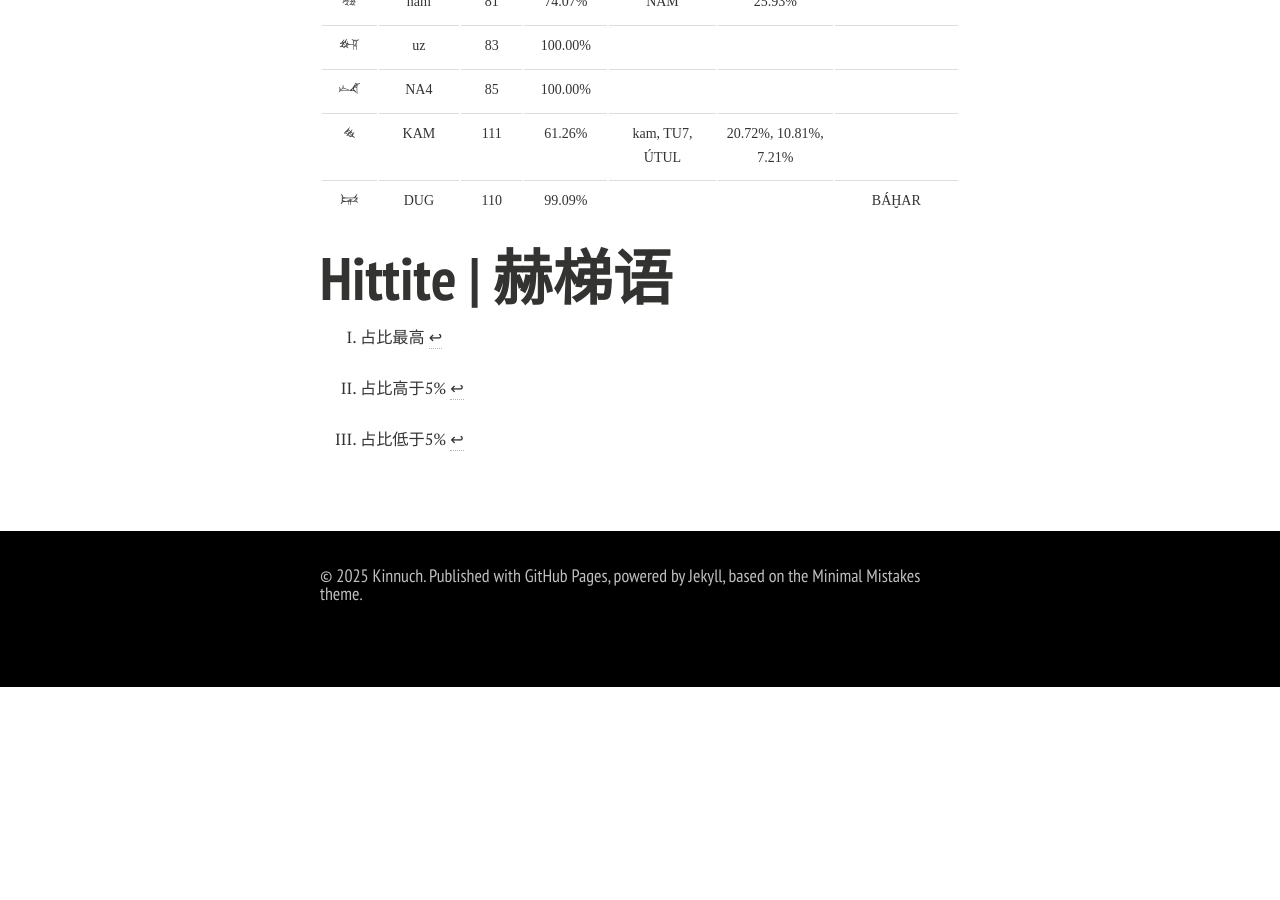
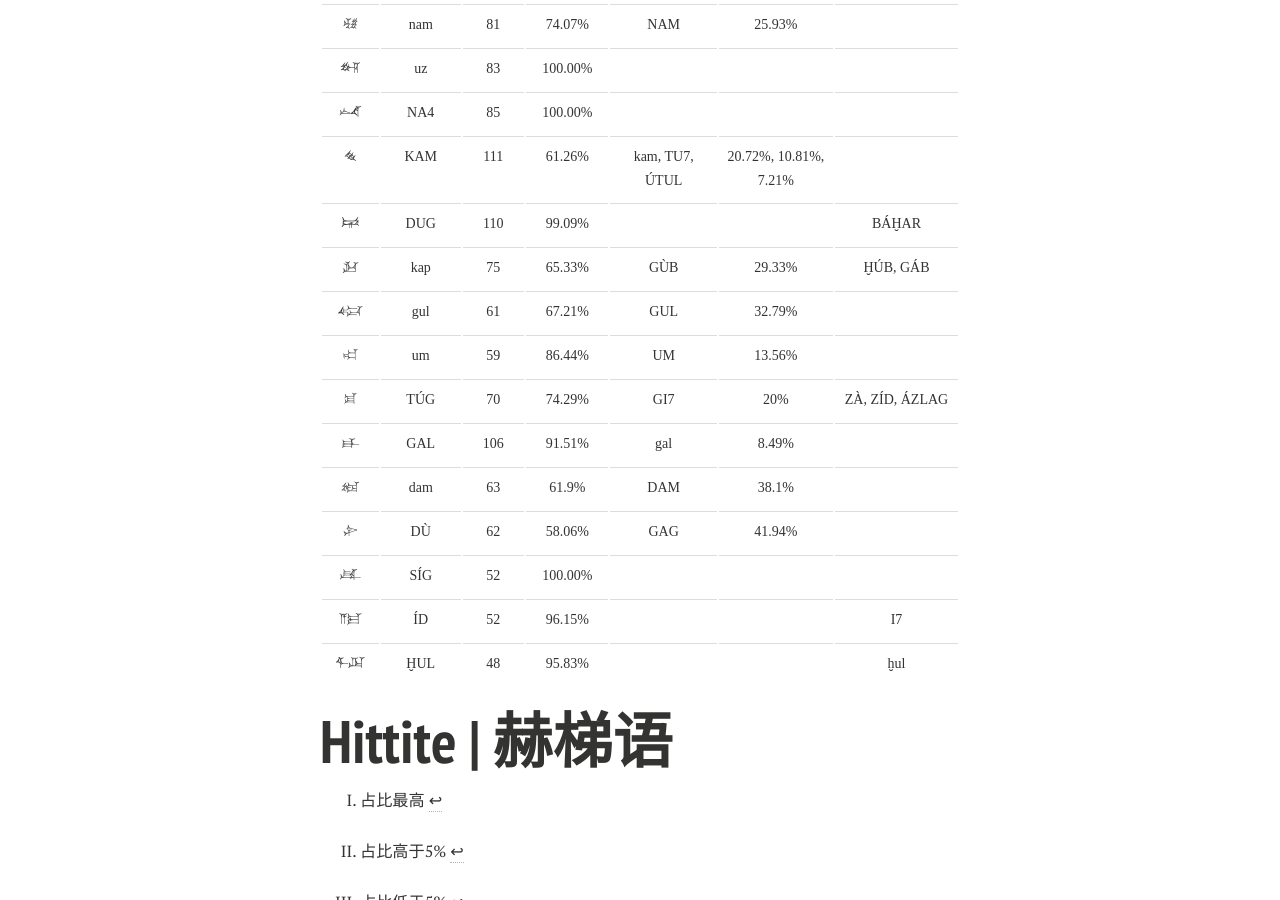
Before and after one commit to Kinnuch/kinnuch.github.io, a Jekyll site: the page built from laim/hittite.md, in a window 1280 px wide and 900 px high, scrolled down 5024 px. Built offline with Jekyll 4.4.1, drawn with Linux system fonts in a browser that asks for light colours; nearby versions of some CDN libraries; comment, search, counter and statistics services are not loaded; a style sheet for code colours, icons or effects is not loaded; before the commit the page ends 5711 px from its top, so only the background shows below that.

Commit message:
Update hittite.md

```diff
--- a/laim/hittite.md
+++ b/laim/hittite.md
@@ -116,6 +116,16 @@ By Kinnuch <font face='Cuneiform'>𒆠𒅔𒉡𒄴</font>
 | <font face='Cuneiform'>𒉌𒌓</font> |      NA4       |     85     |   100.00%    |                         |                                      |                            |
 | <font face='Cuneiform'>𒄰</font>  |      KAM       |    111     |    61.26%    |     kam, TU7, ÚTUL      |        20.72%, 10.81%, 7.21%         |                            |
 | <font face='Cuneiform'>𒂁</font>  |      DUG       |    110     |    99.09%    |                         |                                      |           BÁḪAR            |
+| <font face='Cuneiform'>𒆏</font>  |      kap       |     75     |    65.33%    |           GÙB           |                29.33%                |          ḪÚB, GÁB          |
+| <font face='Cuneiform'>𒄢</font>  |      gul       |     61     |    67.21%    |           GUL           |                32.79%                |                            |
+| <font face='Cuneiform'>𒌝</font>  |       um       |     59     |    86.44%    |           UM            |                13.56%                |                            |
+| <font face='Cuneiform'>𒌆</font>  |      TÚG       |     70     |    74.29%    |           GI7           |                 20%                  |       ZÀ, ZÍD, ÁZLAG       |
+| <font face='Cuneiform'>𒃲</font>  |      GAL       |    106     |    91.51%    |           gal           |                8.49%                 |                            |
+| <font face='Cuneiform'>𒁮</font>  |      dam       |     63     |    61.9%     |           DAM           |                38.1%                 |                            |
+| <font face='Cuneiform'>𒆕</font>  |       DÙ       |     62     |    58.06%    |           GAG           |                41.94%                |                            |
+| <font face='Cuneiform'>𒋠</font>  |      SÍG       |     52     |   100.00%    |                         |                                      |                            |
+| <font face='Cuneiform'>𒀀𒇉</font> |       ÍD       |     52     |    96.15%    |                         |                                      |             I7             |
+| <font face='Cuneiform'>𒅆𒌨</font> |      ḪUL       |     48     |    95.83%    |                         |                                      |            ḫul             |
 
 <font face='Cuneiform'></font>
 
```
